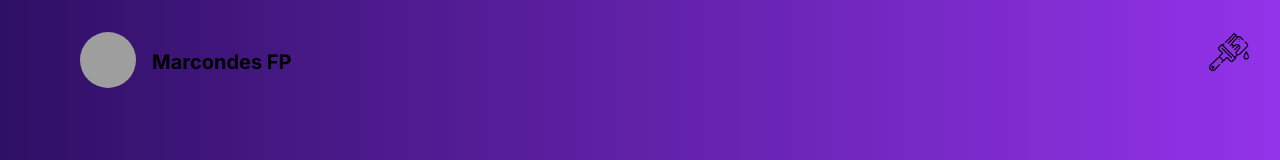
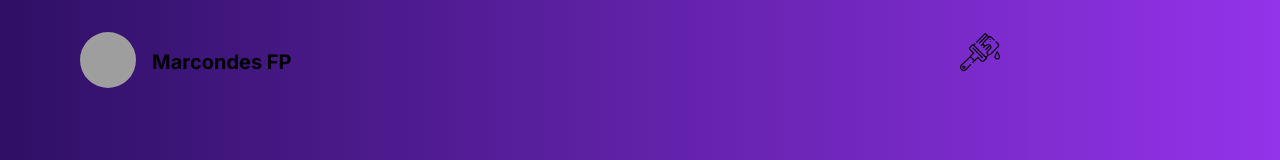
Before and after one commit to mascou9090/portfile-mascou, a Next.js app: page / in a window 1280 px wide. Shown: the top 160 px of the page. Built offline with nearby package versions, Linux system fonts and the light colour scheme; grey boxes are pictures that could not be loaded.

Commit message:
adjusted only the position theme icon

```diff
--- a/components/Header/index.tsx
+++ b/components/Header/index.tsx
@@ -7,7 +7,7 @@ export const Header = () => {
                 <strong className="m-4 text-xl hover:text-pink-300 duration-300 text-black cursor-pointer">Marcondes FP</strong>
             </div>
             <div>
-                <img className="cursor-not-allowed hover:opacity-30 duration-300 w-10 h-10 my-8 mr-10" src={Pincel.src} alt="brush Image icon" />
+                <img className="cursor-not-allowed hover:opacity-30 duration-300 w-10 h-10 sm:mr-40 xl:mr-80 my-8 mr-10" src={Pincel.src} alt="brush Image icon" />
             </div>
         </header>
     )
```
